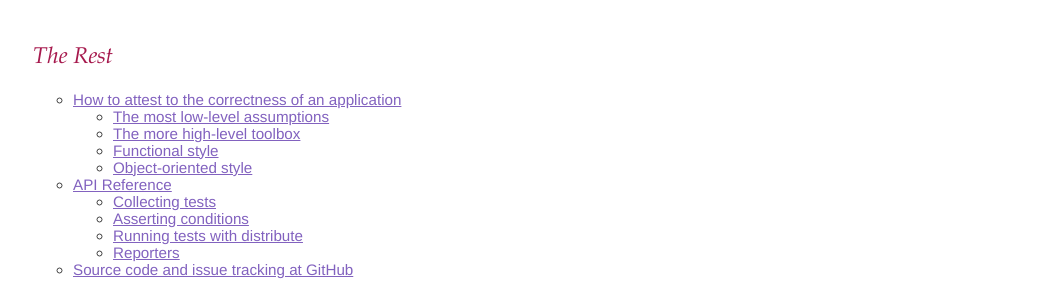
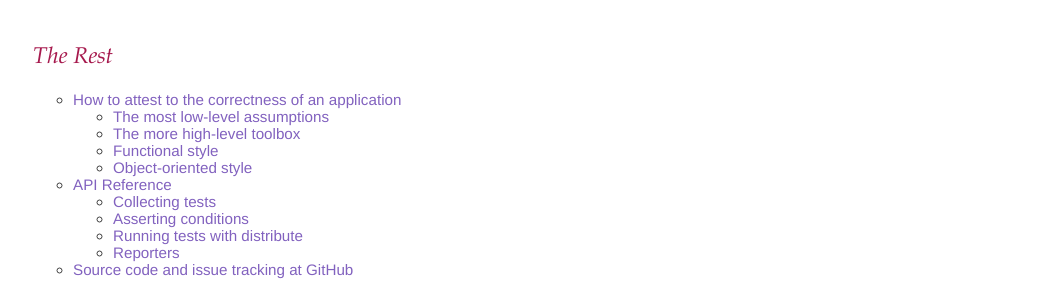
Before and after one commit to dag/attest, a Sphinx documentation site: the page built from docs/index.rst, in a window 1280 px wide and 1357 px high. Shown: the part 1064-1354 px from the top of the window, without its empty margins (132-1176 px from the left). Built offline with Sphinx 7.4.7, drawn with Linux system fonts in a browser that asks for light colours.

Commit message:
No underline in toctree links

```diff
--- a/docs/_themes/attest/static/attest.css
+++ b/docs/_themes/attest/static/attest.css
@@ -88,7 +88,7 @@ div.sphinxsidebarwrapper
   width: 250px;
 }
 
-div.sphinxsidebar a, a.headerlink
+div.sphinxsidebar a, a.headerlink, div.toctree-wrapper a
 { text-decoration: none;
 }
 
```
